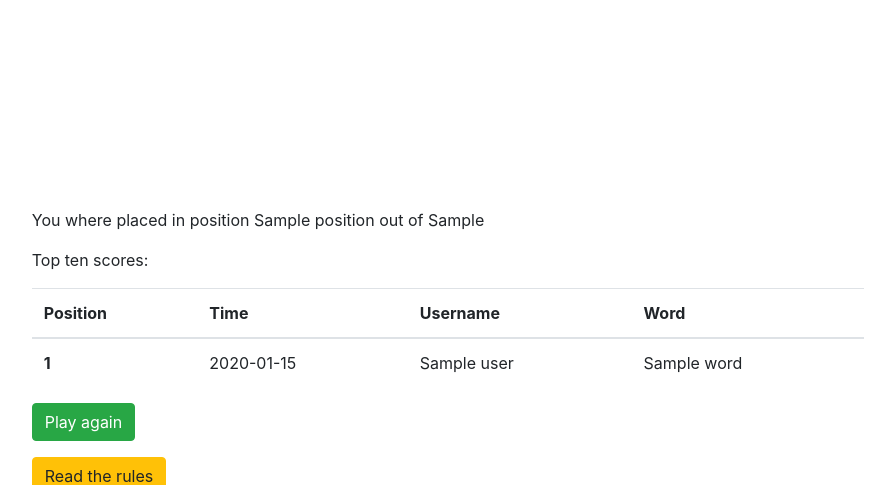
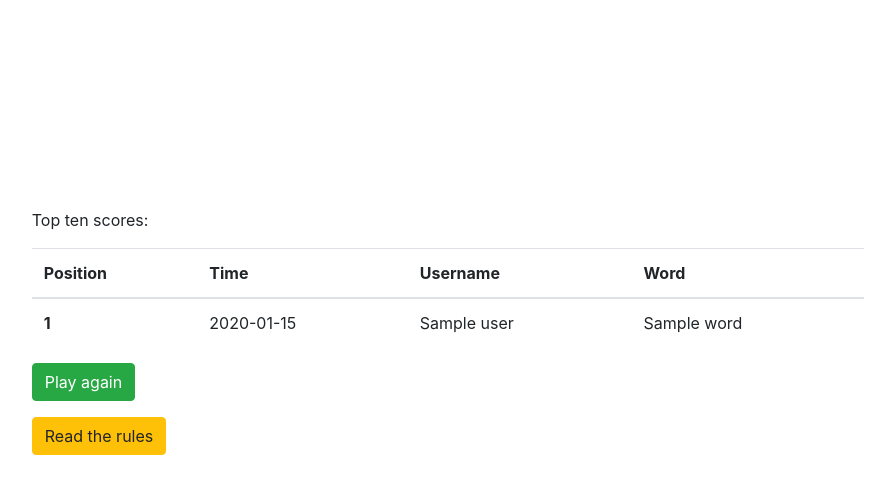
Before and after one commit to Hibernia22/WordChallenge, a Flask app: template templates/leaderboard.html in a window 1280 px wide. Shown: the top 485 px of the page, without its empty margins (192-1087 px from the left). Run offline with Flask 3, Linux system fonts and the light colour scheme; the template is opened without the code that fills it: most values are stand-ins (such as "Sample title", 1, 10 or a date in 2020); parts of the project's set-up code (start-up, migrations or seed data) failed here and were passed over; some libraries are stand-ins or nearby versions.

Commit message:
"Fixed minor bugs"

```diff
--- a/app.py
+++ b/app.py
@@ -1,3 +1,4 @@
+import html
 from flask import Flask, render_template, session, request, flash, redirect
 
 import enchant
@@ -96,7 +97,7 @@ def process_high_score() -> 'html':
         return render_template('leaderboard.html',
                                title='Top high scores!',
                                leaderboard=leader_board,
-                               position=leader_board.index((time_taken, name, source))+1,
+                               #position=leader_board.index((time_taken, name, source))+1,
                                outOf=len(leader_board))
     else:
         return redirect('/')
--- a/templates/leaderboard.html
+++ b/templates/leaderboard.html
@@ -1,6 +1,6 @@
 {% extends "base.html" %}
 {% block body %}
-    <p>You where placed in position {{ position }} out of {{ outOf }}</p>
+    <!-- <p>You where placed in position {{ position }} out of {{ outOf }}</p> -->
     <p>Top ten scores:</p>
 {#    <table border="1">#}
 {#        <tr>#}
```
